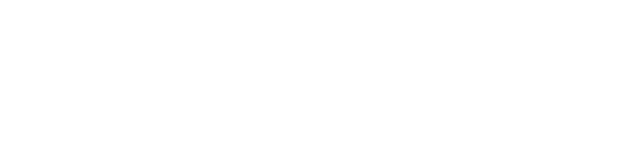
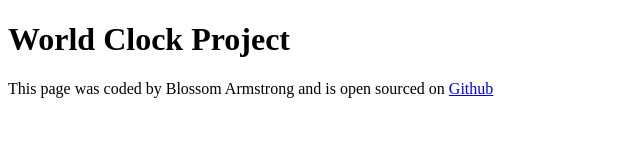
Before and after one commit to BLSSMA/world-clock-project, a plain HTML site: page index.html in a window 1280 px wide. Shown: the whole page, without its empty margins (0-640 px from the left). Drawn offline with Linux system fonts and the light colour scheme.

Commit message:
added js and css files and basic html outline

```diff
--- a/index.html
+++ b/index.html
@@ -5,5 +5,11 @@
     <meta name="viewport" content="width=device-width, initial-scale=1.0" />
     <title>World Clock Project</title>
   </head>
-  <body></body>
+  <body>
+    <h1>World Clock Project</h1>
+    <footer>
+      This page was coded by Blossom Armstrong and is open sourced on
+      <a href="#" target="_blank">Github</a>
+    </footer>
+  </body>
 </html>
```
Also changed, not shown: JavaScript/index.js (added), css/style.css (added).
